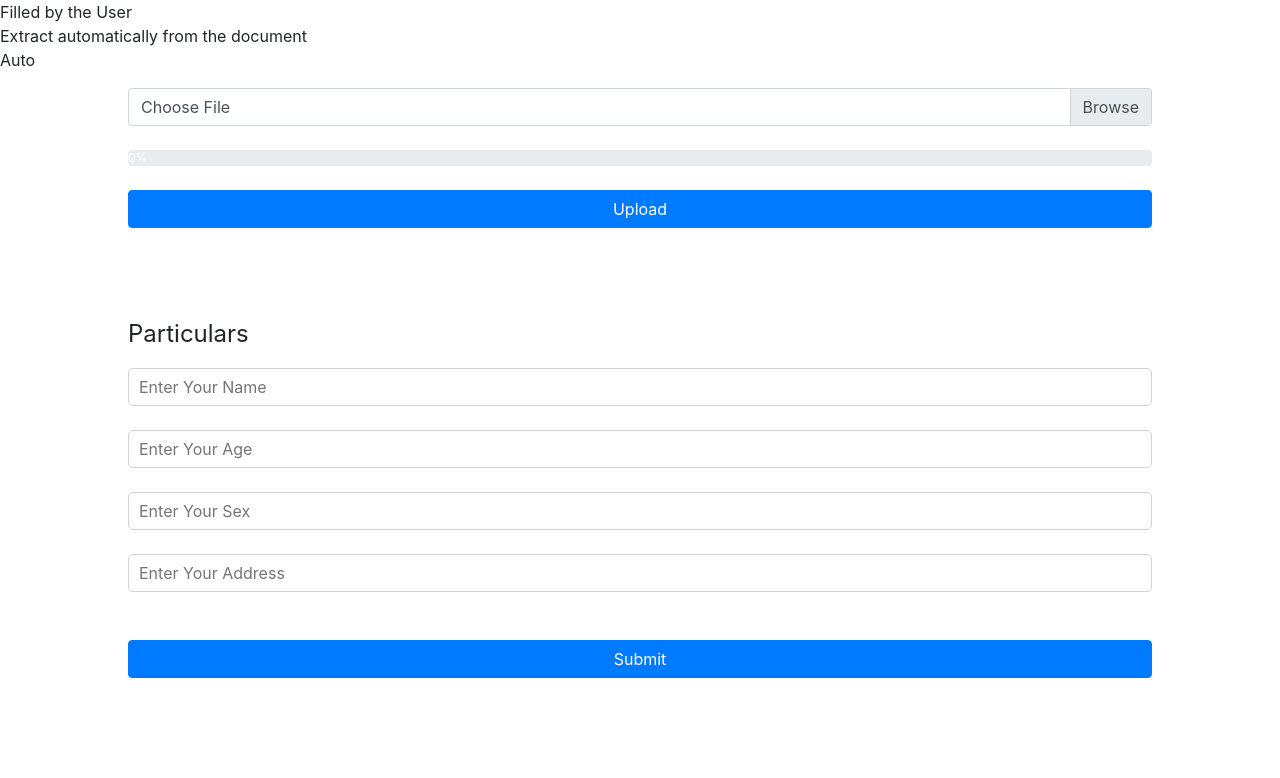
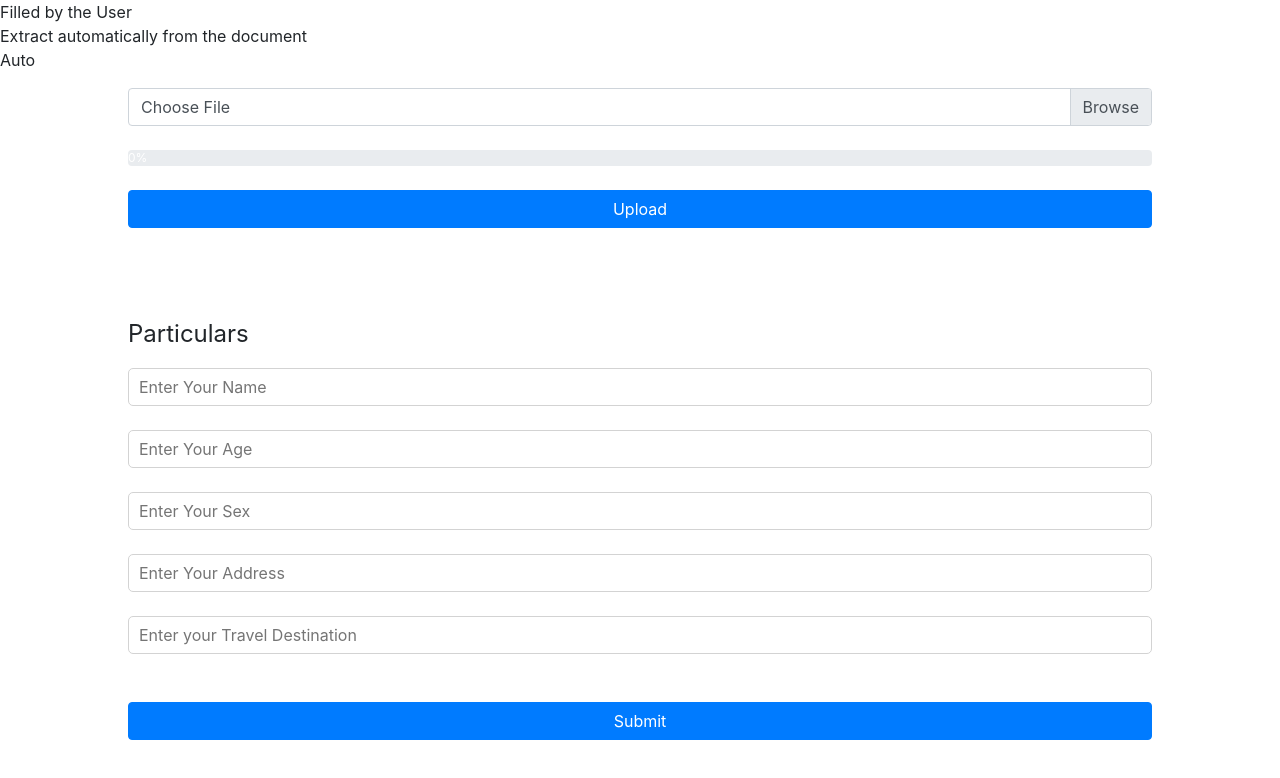
Before and after one commit to TheDa21crj/Travel, a React (Create React App) app in the folder front/: page / in a window 1280 px wide. Shown: the top 778 px of the page. Built offline with nearby package versions, Linux system fonts and the light colour scheme.

Commit message:
Update Particulars.jsx

```diff
--- a/front/src/Components/UploadFile/Particulars.jsx
+++ b/front/src/Components/UploadFile/Particulars.jsx
@@ -6,7 +6,6 @@ export default function Particulars() {
     age: "",
     sex: "",
     address: "",
-    travel: "",
     From: "",
     To: "",
   });
@@ -28,7 +27,6 @@ export default function Particulars() {
       age: "",
       sex: "",
       address: "",
-      travel: "",
       From: "",
       To: "",
     });
@@ -49,7 +47,7 @@ export default function Particulars() {
         name="age"
         className="PartInp"
         placeholder="Enter Your Age"
-        value={showData.name}
+        value={showData.age}
         onChange={DataInp}
       />
       <input
@@ -57,7 +55,7 @@ export default function Particulars() {
         name="sex"
         className="PartInp"
         placeholder="Enter Your Sex"
-        value={showData.name}
+        value={showData.sex}
         onChange={DataInp}
       />
       <input
@@ -65,9 +63,17 @@ export default function Particulars() {
         name="address"
         className="PartInp"
         placeholder="Enter Your Address"
-        value={showData.name}
+        value={showData.address}
         onChange={DataInp}
       />
+
+      <input
+        type="text"
+        name="address"
+        className="PartInp"
+        placeholder="Enter your Travel Destination"
+      />
+
       <button className="btn btn-primary btn-block mt-4" onClick={PostData}>
         Submit
       </button>
```
